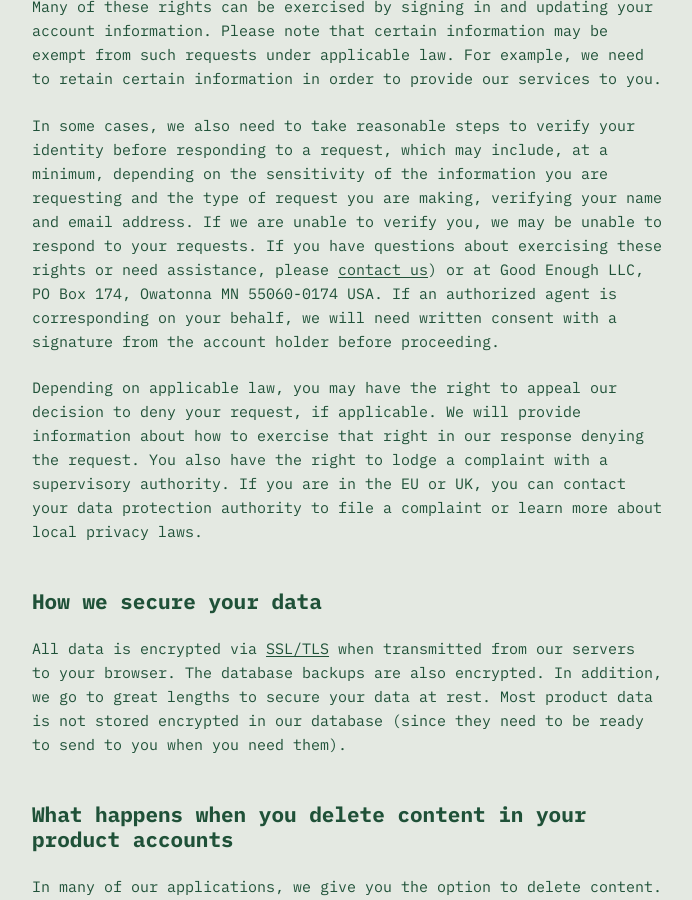
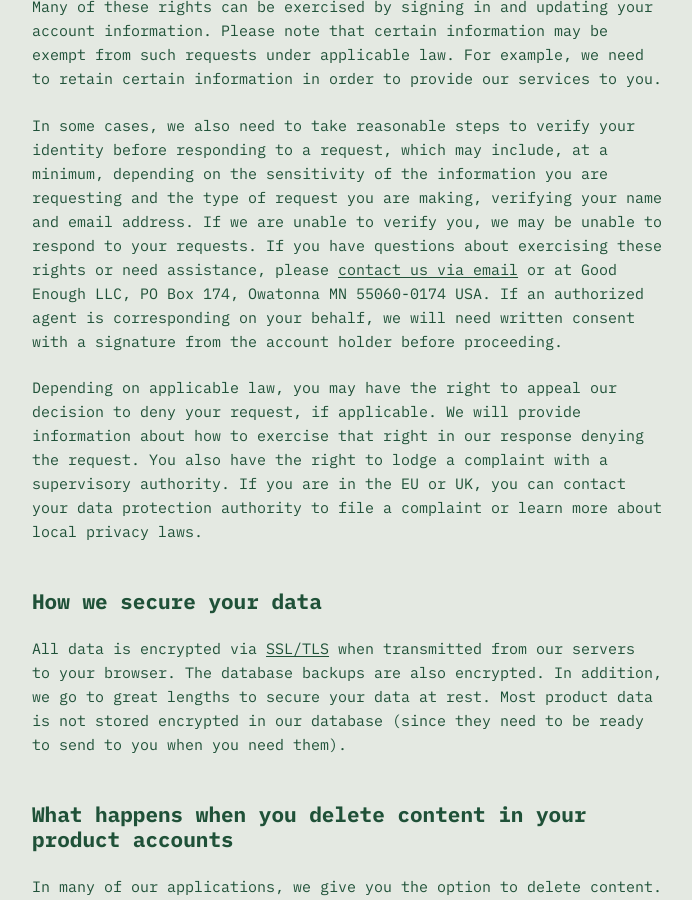
Before and after one commit to goodenoughllc/policies, a Jekyll site: the page built from privacy.md, in a window 1280 px wide and 900 px high, scrolled down 6665 px. Shown: the whole window, without its empty margins (293-985 px from the left). Built offline with Jekyll 4.4.1, drawn with Linux system fonts in a browser that asks for light colours; nearby versions of some CDN libraries.

Commit message:
Fix broken site support links

```diff
--- a/privacy.md
+++ b/privacy.md
@@ -109,7 +109,7 @@ At Good Enough, we strive to apply the same data rights to all customers, regard
 
 Many of these rights can be exercised by signing in and updating your account information. Please note that certain information may be exempt from such requests under applicable law. For example, we need to retain certain information in order to provide our services to you.
 
-In some cases, we also need to take reasonable steps to verify your identity before responding to a request, which may include, at a minimum, depending on the sensitivity of the information you are requesting and the type of request you are making, verifying your name and email address. If we are unable to verify you, we may be unable to respond to your requests. If you have questions about exercising these rights or need assistance, please [contact us](site.email_support)) or at Good Enough LLC, PO Box 174, Owatonna MN 55060-0174 USA. If an authorized agent is corresponding on your behalf, we will need written consent with a signature from the account holder before proceeding.
+In some cases, we also need to take reasonable steps to verify your identity before responding to a request, which may include, at a minimum, depending on the sensitivity of the information you are requesting and the type of request you are making, verifying your name and email address. If we are unable to verify you, we may be unable to respond to your requests. If you have questions about exercising these rights or need assistance, please [contact us via email]({{ site.email_support }}) or at Good Enough LLC, PO Box 174, Owatonna MN 55060-0174 USA. If an authorized agent is corresponding on your behalf, we will need written consent with a signature from the account holder before proceeding.
 
 Depending on applicable law, you may have the right to appeal our decision to deny your request, if applicable. We will provide information about how to exercise that right in our response denying the request. You also have the right to lodge a complaint with a supervisory authority. If you are in the EU or UK, you can contact your data protection authority to file a complaint or learn more about local privacy laws.
 
```
Also changed, not shown: terms.md (+5 -5 lines).
